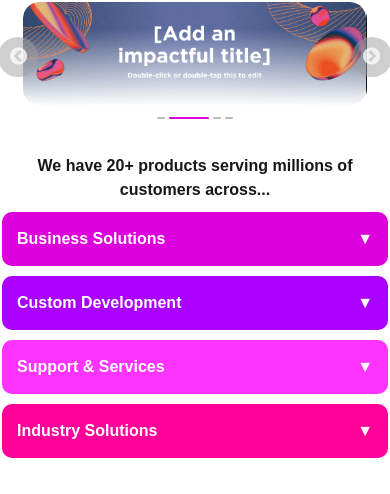
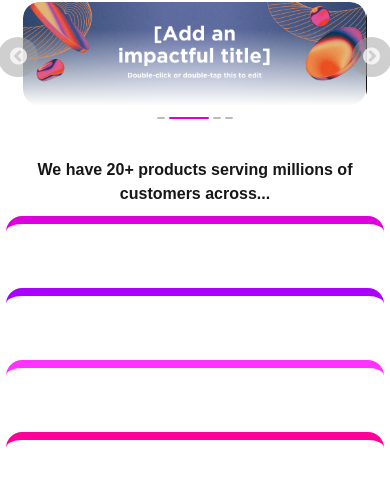
Before and after one commit to sarbajits/shopping-nerp, a Next.js app: page / in a window 390 px wide. Shown: the part 350-844 px from the top of the page. Built offline with nearby package versions, Linux system fonts and the light colour scheme.

Commit message:
accordion in mobile changed

```diff
--- a/components/Carousel.module.css
+++ b/components/Carousel.module.css
@@ -149,9 +149,9 @@
 .productDescription {
     font-size: 1rem;
     color: #ccc;
-    background-color: #21212140;
+    background-color: #40404040;
     padding: 8px;
-    border-radius: 1em;
+    border-radius: 1rex;
 }
 
 .accordionContainer {
@@ -164,11 +164,10 @@
     display: flex;
     flex-direction: column;
     gap: 10px;
-    padding: 2px;
+    padding: 6px;
 }
 
 .accordionItem {
-    border-radius: 10px;
     overflow: hidden;
 }
 
@@ -177,16 +176,21 @@
     padding: 15px;
     color: white;
     font-weight: bold;
-    border: none;
     display: flex;
     justify-content: space-between;
     cursor: pointer;
     font-size: 16px;
+    border-top: 1rex;
+    border-style: solid;
+    border-radius: 1rem;
 }
 
 .accordionContent {
     background: #111;
     padding: 10px 15px;
+    border: 2px solid white;
+    /* border-top: none; */
+    border-radius: 0 0 1rem 1rem;
 }
 
 .accordionContent .productItem {
--- a/components/Carousel.tsx
+++ b/components/Carousel.tsx
@@ -2,7 +2,7 @@
 
 import { useState, useEffect } from 'react';
 import styles from './Carousel.module.css';
-import { ChevronLeft, ChevronRight } from "lucide-react";
+import { ChevronDown, ChevronLeft, ChevronRight, ChevronUp } from "lucide-react";
 
 interface ProductItem {
     name: string;
@@ -88,17 +88,23 @@ const Carousel = () => {
             <div className={styles.accordionContainerMobile}>
                 <h3 className={styles.topTextMobile}>We have 20+ products serving millions of customers across...</h3>
                 {products.map((product) => (
-                    <div key={product.id} className={styles.accordionItem}>
+                    <div key={product.id} className={styles.accordionItem} style={{ borderColor: product.color }}>
                         <button
                             className={styles.accordionHeader}
-                            style={{ backgroundColor: product.color }}
+                            style={{ borderColor: product.color }}
                             onClick={() => setOpenAccordion(openAccordion === product.id ? null : product.id)}
                         >
                             {product.category}
-                            <span>{openAccordion === product.id ? '▲' : '▼'}</span>
+                            <span className="inline-flex items-center">
+                                {openAccordion === product.id ? (
+                                    <ChevronUp className="w-4 h-4" />
+                                ) : (
+                                    <ChevronDown className="w-4 h-4" />
+                                )}
+                            </span>
                         </button>
                         {openAccordion === product.id && (
-                            <div className={styles.accordionContent}>
+                            <div className={styles.accordionContent} style={{ borderColor: product.color }}>
                                 {product.items.map((item, idx) => (
                                     <div key={idx} className={styles.productItem}>
                                         <span className={styles.productName}>{item.name}</span>
```
